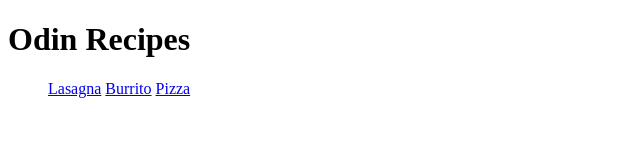
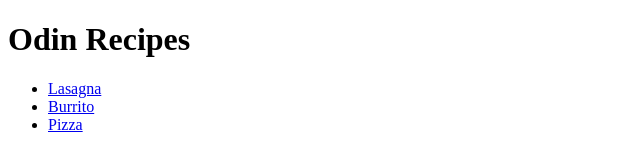
Before and after one commit to Pyrem/odin-recipes, a plain HTML site: page index.html in a window 1280 px wide. Shown: the whole page, without its empty margins (0-640 px from the left). Drawn offline with Linux system fonts and the light colour scheme.

Commit message:
add list elements to actually make homepage hyperlinks into an unordered list

```diff
--- a/index.html
+++ b/index.html
@@ -7,9 +7,9 @@
 <body>
     <h1>Odin Recipes</h1>
     <ul>
-        <a href="recipes/lasagna.html">Lasagna</a>
-        <a href="recipes/burrito.html">Burrito</a>
-        <a href="recipes/pizza.html">Pizza</a>
+        <li><a href="recipes/lasagna.html">Lasagna</a></li>
+        <li><a href="recipes/burrito.html">Burrito</a></li>
+        <li><a href="recipes/pizza.html">Pizza</a></li>
     </ul>
 </body>
 </html>
```
